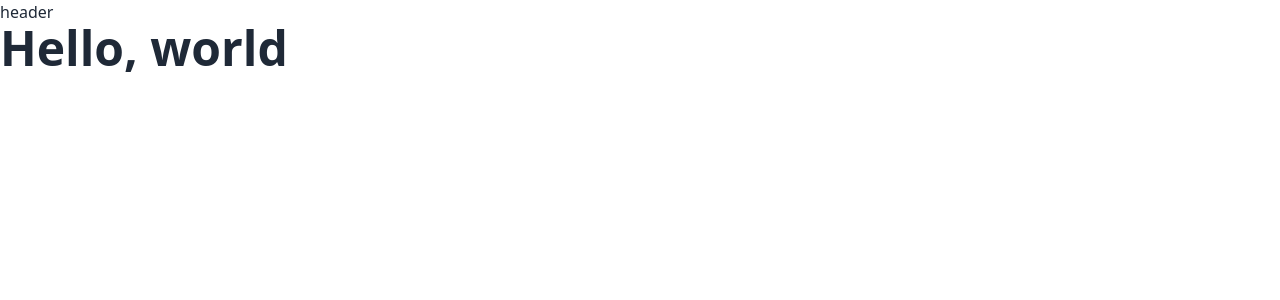
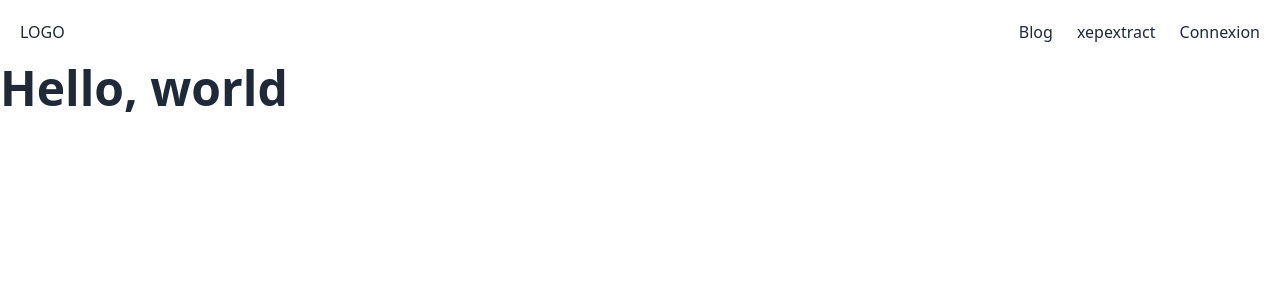
Before and after one commit to YamadaBlog/Next-js-skill, a Next.js app: page / in a window 1280 px wide. Shown: the top 300 px of the page. Built offline with nearby package versions, Linux system fonts and the light colour scheme.

Commit message:
Navbar ready to be used

```diff
--- a/src/components/Header.tsx
+++ b/src/components/Header.tsx
@@ -1,3 +1,32 @@
+import Link from 'next/link';
+
 export const Header:React.FC = ()  => {
-    return <div>header</div>;
+    return <header className="navbar">
+        <div className="navbar-start px-3">
+            <Link href="/">
+            LOGO
+            </Link>
+        </div>
+
+        <div className="navbar-end">
+            <div className="px-3">
+                <Link href="/blog">
+                    Blog
+                </Link>
+            </div>
+
+            <div className="px-3">
+                <Link href="/blog">
+                    xepextract
+                </Link>
+            </div>
+
+            <div className="px-3">
+                <Link href="/blog">
+                    Connexion
+                </Link>
+            </div>
+        </div>
+
+        </header>;
 }
```
